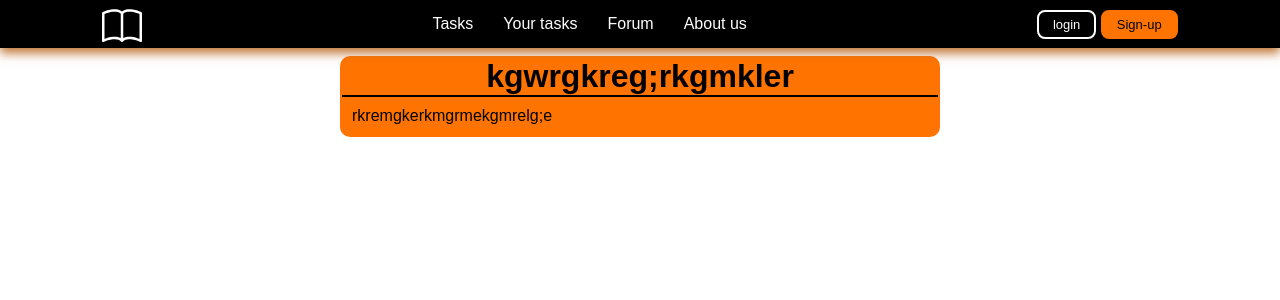
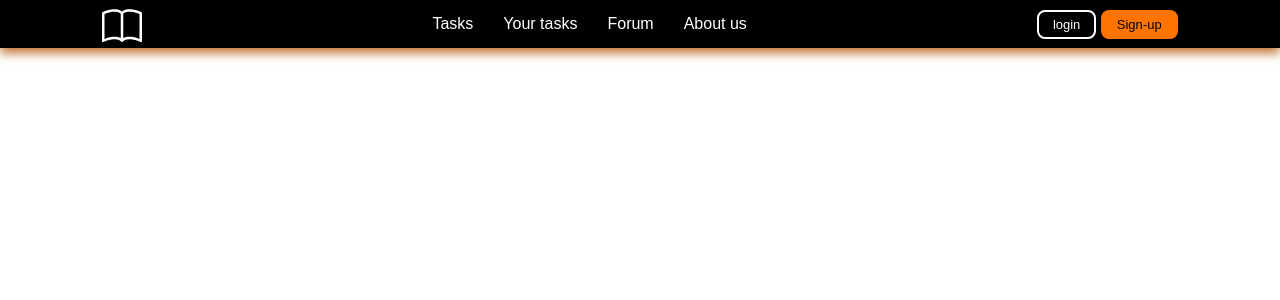
Before and after one commit to Yelniko/website, a Django app: page / in a window 1280 px wide. Shown: the top 300 px of the page. Run offline with Django 5.2, Linux system fonts and the light colour scheme.

Commit message:
19.01.2024

```diff
--- a/website/web/static/web/css/style.css
+++ b/website/web/static/web/css/style.css
@@ -108,12 +108,17 @@ nav ul li:hover > ul {
 .content{
     width: 600px;
     margin: auto ;
-    margin-bottom: 30px;
+    margin-bottom: 20px;
     border: 2px solid #FF7400;
     background-color: #FF7400;
     border-radius: 10px;
 
 }
+
+.top{
+    margin-bottom: 50px;
+}
+
 
 .content:hover{
     background-color: #00D1D1;
--- a/website/web/templates/web/pages/base.html
+++ b/website/web/templates/web/pages/base.html
@@ -10,7 +10,7 @@
     <link rel="stylesheet" href="{% static 'web/css/style.css' %}">
 </head>
 <body>
-    <div class="content">
+    <div class="content top">
         <h1></h1>
         <p></p>
     </div>
--- a/website/web/templates/web/pages/code/home.html
+++ b/website/web/templates/web/pages/code/home.html
@@ -5,8 +5,5 @@
 {% endblock %}
 
 {% block content %}
-    <div class="content">
-        <h1>kgwrgkreg;rkgmkler</h1>
-        <p>rkremgkerkmgrmekgmrelg;e</p>
-    </div>
+
 {% endblock %}
```
